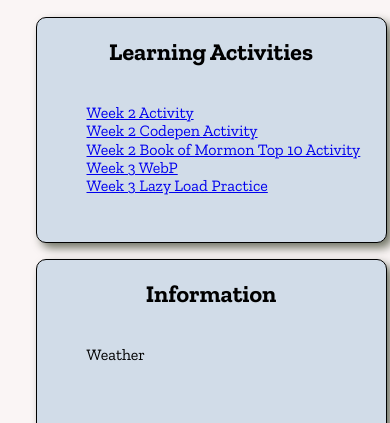
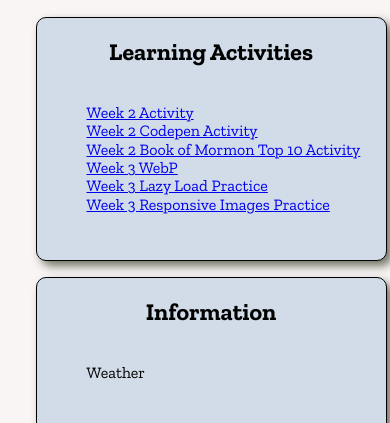
Before and after one commit to gawahlb/wdd230, a plain HTML site: page index.html in a window 390 px wide. Shown: the part 416-839 px from the top of the page. Drawn offline with nearby package versions, Linux system fonts and the light colour scheme.

Commit message:
Added link to responsive images in home page

```diff
--- a/index.html
+++ b/index.html
@@ -48,6 +48,8 @@
                 <li><a href="https://gawahlb.github.io/wdd230/week02/bom">Week 2 Book of Mormon Top 10 Activity</a></li>
                 <li><a href="week03/images/landscape.webp">Week 3 WebP</a></li>
                 <li><a href="https://gawahlb.github.io/wdd230/week03/lazyload">Week 3 Lazy Load Practice</a></li>
+                <li><a href="https://gawahlb.github.io/wdd230/week03/responsive-images">Week 3 Responsive Images
+                        Practice</a></li>
             </ul>
         </section>
         <section class="info-card">
```
